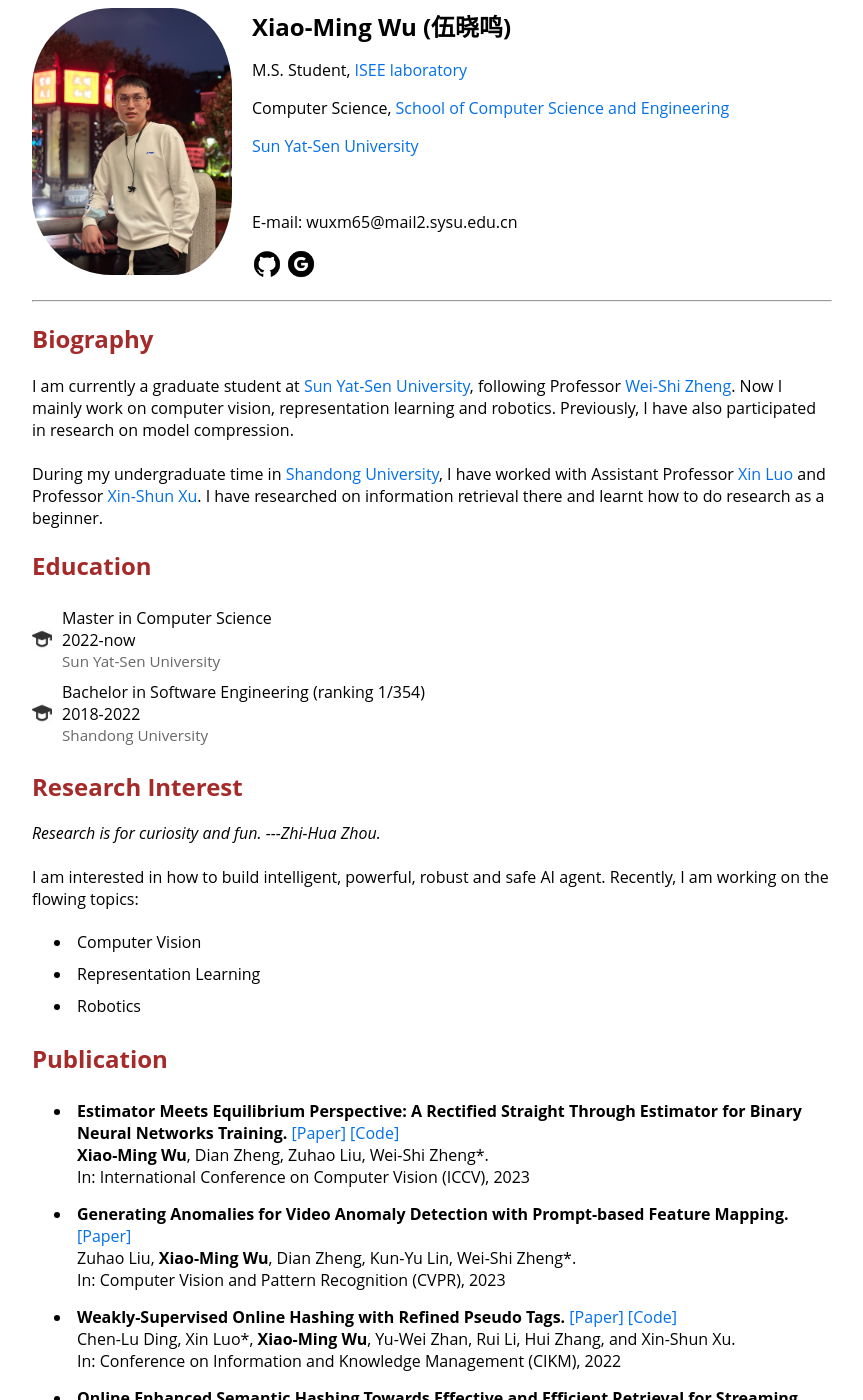
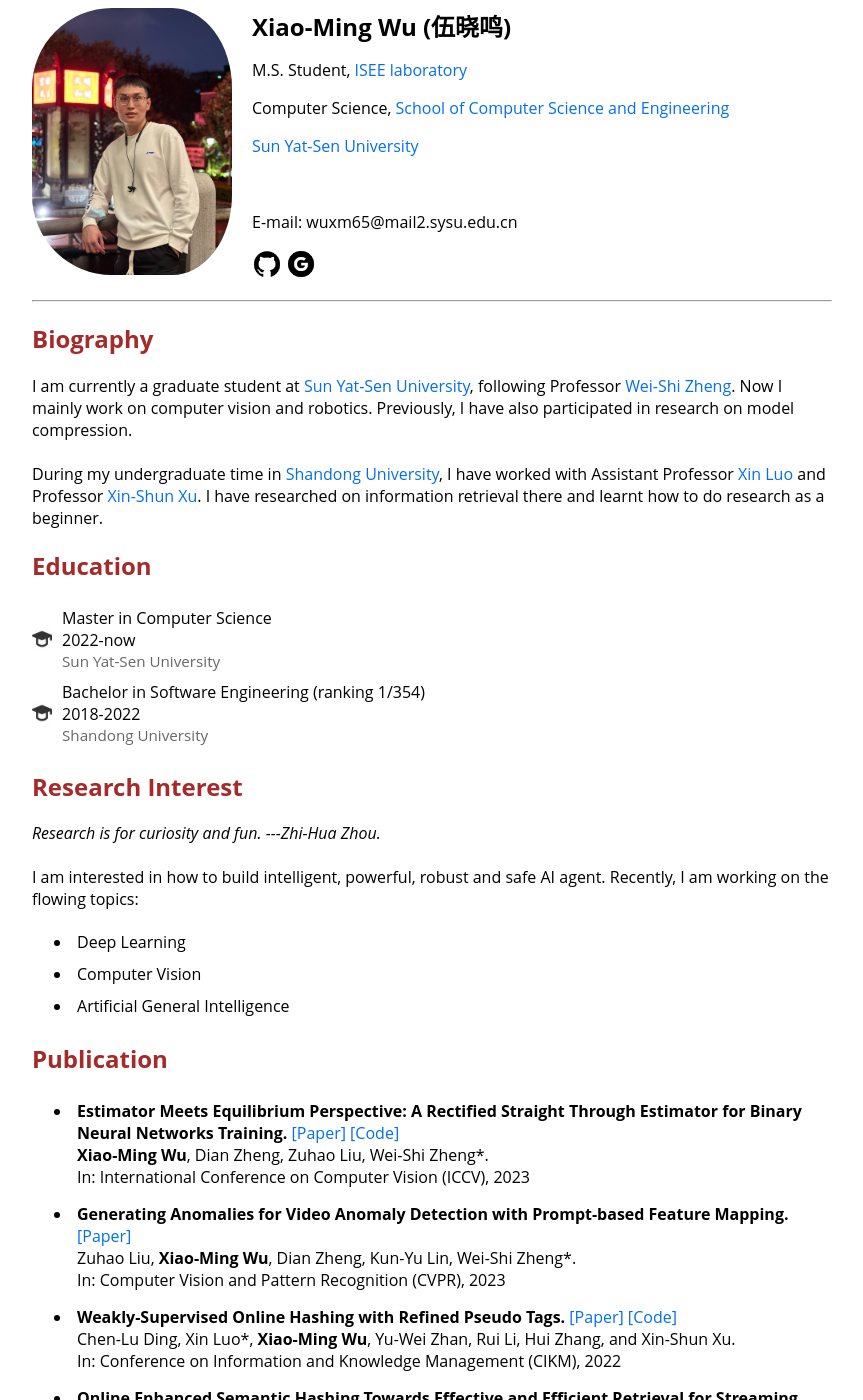
Before and after one commit to DravenALG/DravenALG.github.io, a Jekyll site: the page built from index.html, in a window 1280 px wide and 1400 px high. Shown: the whole window, without its empty margins (208-1071 px from the left). Built offline with Jekyll 4.4.1, drawn with Linux system fonts in a browser that asks for light colours.

Commit message:
update interest

```diff
--- a/index.html
+++ b/index.html
@@ -29,7 +29,7 @@ title: Xiao-Ming Wu (伍晓鸣)
     <h2 style="color: brown;">Biography</h2>
     <p>
         I am currently a graduate student at <a href="https://www.sysu.edu.cn/" target="_blank">Sun Yat-Sen University</a>, following Professor <a href="http://www.isee-ai.cn/~zhwshi/" target="_blank">Wei-Shi Zheng</a>.
-        Now I mainly work on computer vision, representation learning and robotics. Previously, I have also participated in research on model compression.
+        Now I mainly work on computer vision and robotics. Previously, I have also participated in research on model compression.
         <br><br>
         During my undergraduate time in <a href="https://www.sdu.edu.cn/" target="_blank">Shandong University</a>,
         I have worked with Assistant Professor <a href="https://faculty.sdu.edu.cn/luoxin/zh_CN/index.htm" target="_blank">Xin Luo</a> and
@@ -64,9 +64,9 @@ title: Xiao-Ming Wu (伍晓鸣)
     <i>Research is for curiosity and fun. ---Zhi-Hua Zhou.</i><br><br>
     I am interested in how to build intelligent, powerful, robust and safe AI agent. Recently, I am working on the flowing topics:
     <ul>
+        <li>Deep Learning</li>
         <li>Computer Vision</li>
-        <li>Representation Learning</li>
-        <li>Robotics</li>
+        <li>Artificial General Intelligence</li>
     </ul>
 </div>
 
```
